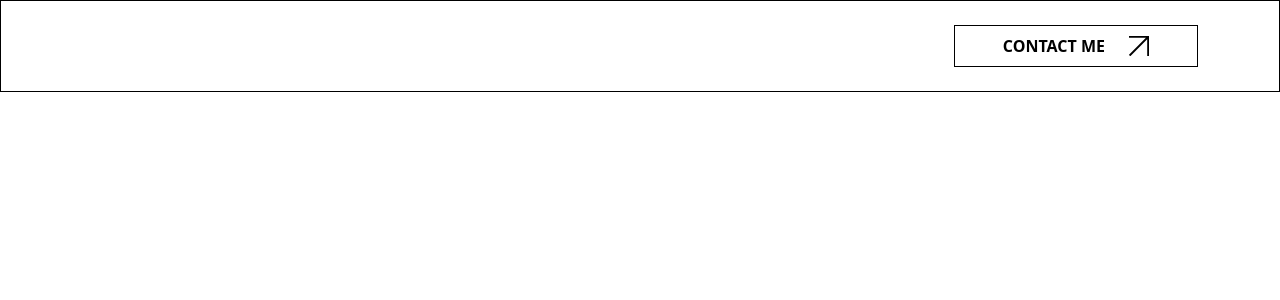
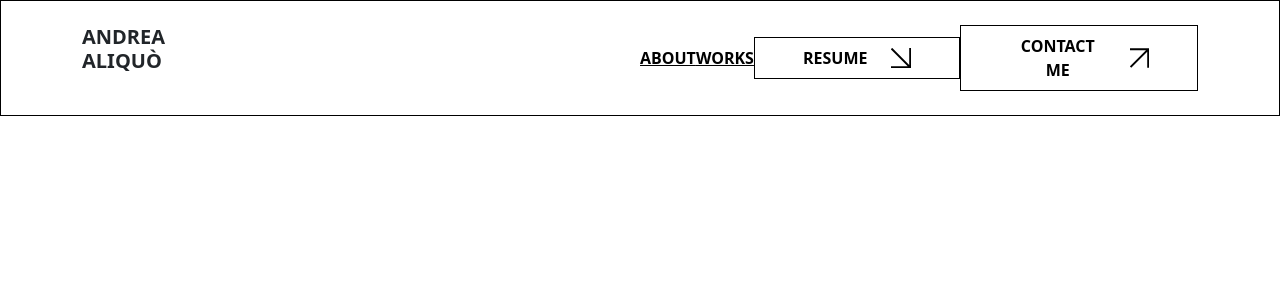
Before and after one commit to Drew0004/Portfolio-React, a React (Vite) app: page / in a window 1280 px wide. Shown: the top 300 px of the page. Built offline with nearby package versions, Linux system fonts and the light colour scheme.

Commit message:
Add header style desktop

```diff
--- a/src/assets/scss/main.scss
+++ b/src/assets/scss/main.scss
@@ -14,7 +14,7 @@ header{
     z-index: 1;
 }
 .my-btn {
-    color: black;
+    color: black !important;
     text-transform: uppercase;
     text-decoration: none;
     border: 1px solid black;
@@ -26,7 +26,7 @@ header{
     transition: ease-in-out 0.5s;
     overflow: hidden;
     &:hover {
-        color: white;
+        color: white !important;
         fill: #ffff;
     }
     &::before {
--- a/src/components/MyHeader.jsx
+++ b/src/components/MyHeader.jsx
@@ -4,13 +4,31 @@ import { ArrowRightUp, ArrowRightDown, ArrowLeftUp, ArrowLeftDown } from '../ass
 const MyHeader = () => {
   return (
     <>
-        <header className='my-bg py-4'>
+        <header className='py-4'>
             <div className="container">
-                <ul className='list-unstyled m-0 d-flex justify-content-between align-items-center'>
-                    <li className='text-white m-0 fw-bold'>Andrea Aliquò</li>
-                    <li className='text-white m-0 fw-bold'>(Jr Full Stack Web Developer && Graphic Designer){"{"}</li>
-                    <button className="my-btn px-5 py-2 d-flex align-items-center"><span className='me-4'>Contact Me</span> <ArrowRightUp width={'20px'} height={'20px'}/></button>
+              <nav className='row justify-content-between g-0'>
+                <div className='col-3'>
+                  <h5 className='text-uppercase fw-bold'>Andrea <br /> Aliquò</h5>
+                </div>
+                <ul className='col-6 list-unstyled m-0 d-flex justify-content-between align-items-center'>
+                    <li>
+                        <a href="#nogo" className='text-uppercase text-underline fw-bold text-black'>About</a>
+                    </li>
+                    <li>
+                        <a href="#nogo" className='text-uppercase text-underline fw-bold text-black'>Works</a>
+                    </li>
+                    <li>
+                        <button className="my-btn px-5 py-2 d-flex align-items-center">
+                            <a href='/img/Andrea_Aliquò_Resume_.pdf' download="Andrea_Aliquò_Resume_.pdf" className='fw-bold text-decoration-none me-4 text-reset'>Resume</a> <ArrowRightDown width={'20px'} height={'20px'}/>
+                        </button>
+                    </li>
+                    <li>
+                        <button className="my-btn px-5 py-2 d-flex align-items-center">
+                            <span className='fw-bold me-4'>Contact Me</span> <ArrowRightUp width={'20px'} height={'20px'}/>
+                        </button>
+                    </li>
                 </ul>
+              </nav>
             </div>
         </header>
     </>
```
